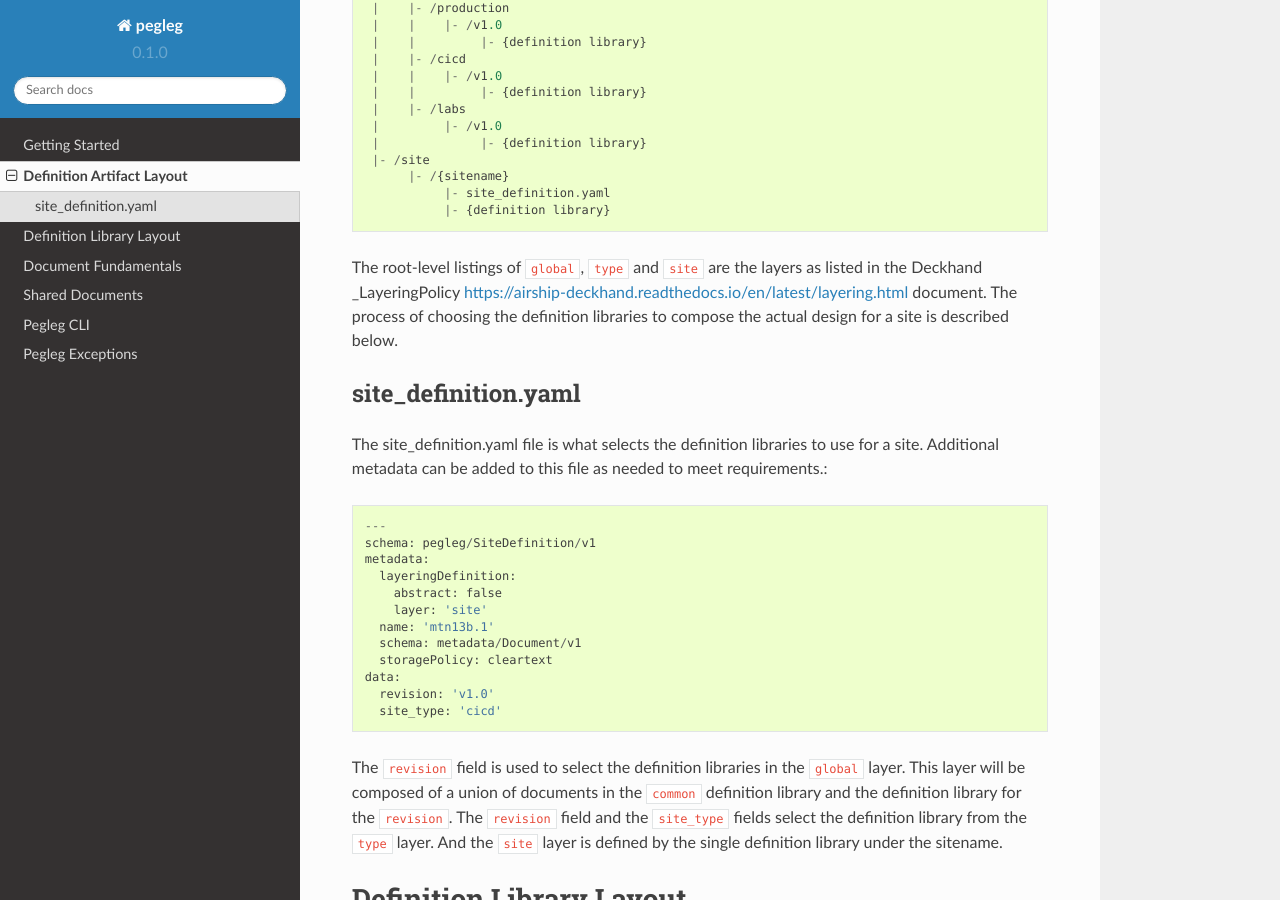
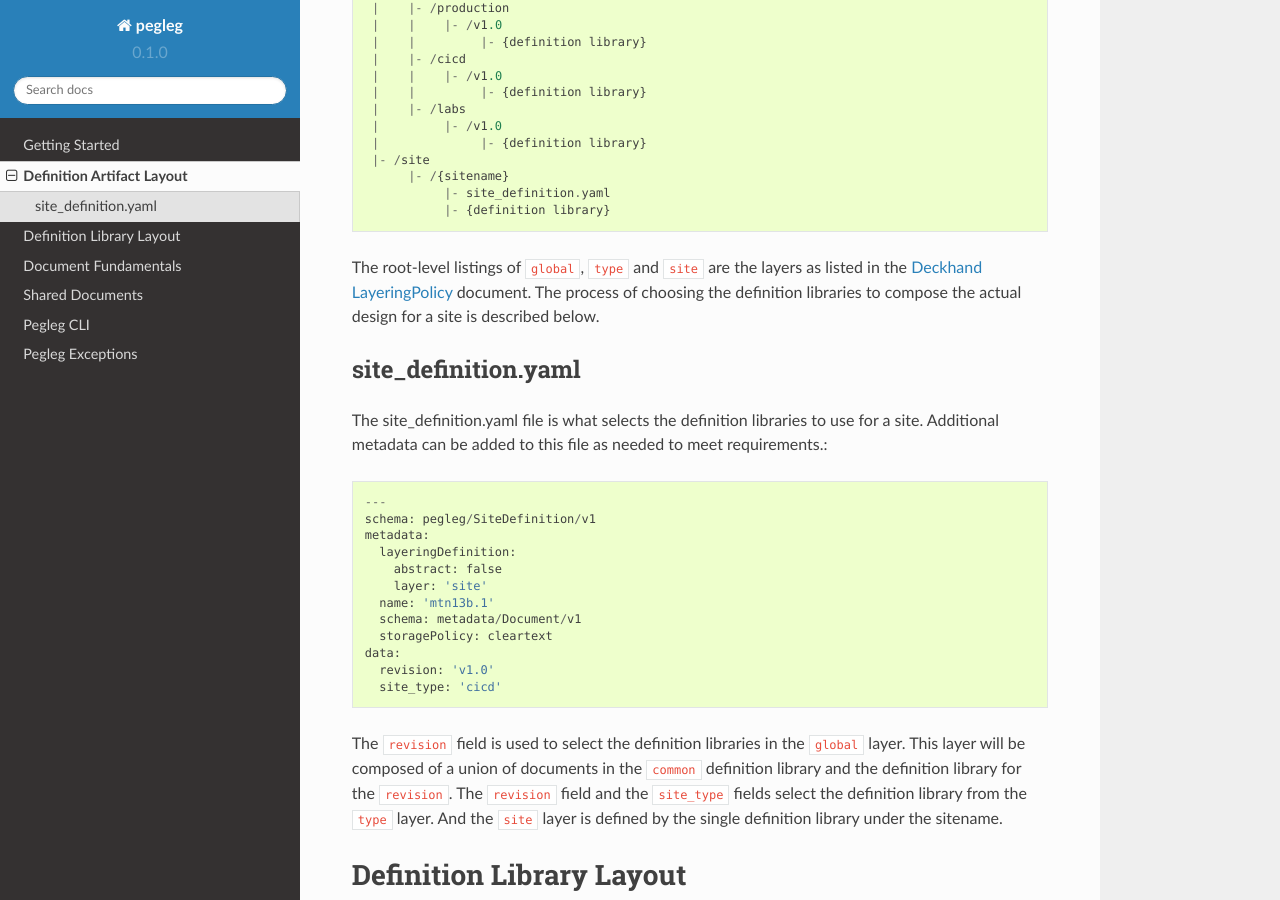
Before and after one commit to airshipit/pegleg, a Sphinx documentation site: the page built from doc/source/artifacts.rst, in a window 1280 px wide and 900 px high, scrolled down 386 px. Built offline with Sphinx 7.4.7 and the Read the Docs theme 2.0.0, drawn with Linux system fonts in a browser that asks for light colours; some of the changed lines change nothing that is shown.

Commit message:
trivial: Fix broken Deckhand URL reference
This patch set fixes a broken Deckhand URL reference.
It is apparent from RTD that it is broken (note that
the page itself is out of date, but judging from the
syntax should be obvious enough too):

https://airshipit.readthedocs.io/projects/pegleg/en/latest/artifacts.html?highlight=deckhand#definition-artifact-layout

Change-Id: I7e2a8b200d753b61decb9d8f784060e94b069568

```diff
--- a/doc/source/artifacts.rst
+++ b/doc/source/artifacts.rst
@@ -44,10 +44,11 @@ of all documents.::
              |- {definition library}
 
 The root-level listings of ``global``, ``type`` and ``site``
-are the layers as listed in the Deckhand
-_LayeringPolicy https://airship-deckhand.readthedocs.io/en/latest/layering.html
+are the layers as listed in the `Deckhand LayeringPolicy`_
 document. The process of choosing the definition libraries
 to compose the actual design for a site is described below.
+
+.. _Deckhand LayeringPolicy: https://airship-deckhand.readthedocs.io/en/latest/layering.html
 
 site_definition.yaml
 --------------------
```
